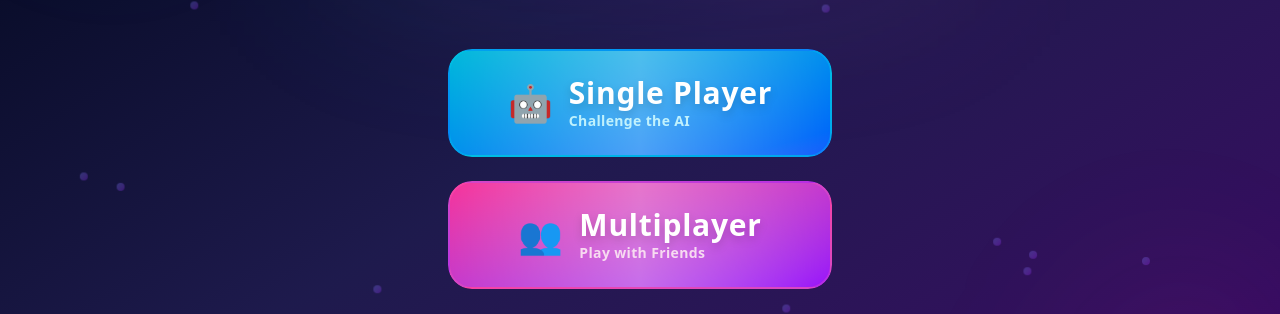
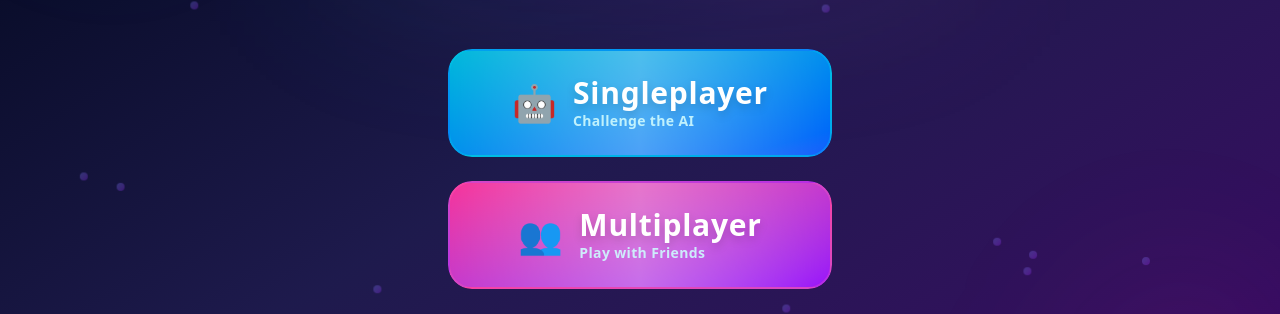
Before and after one commit to RitJaroen26/tic-tac-toe, a Next.js app: page / in a window 1280 px wide. Shown: the part 398-712 px from the top of the page. Built offline with nearby package versions, Linux system fonts and the light colour scheme.

Commit message:
add loading

```diff
--- a/components/homePage.tsx
+++ b/components/homePage.tsx
@@ -6,7 +6,15 @@ import Particles from "./particles";
 
 export default function HomePage() {
     const [hoveredButton, setHoveredButton] = useState<'single' | 'multi' | null>(null);
+    const [loading, setLoading] = useState(false);
     const router = useRouter();
+
+    const handleSinglePlayer = () => {
+        setLoading(true);
+        setTimeout(() => {
+            router.push("/single-player");
+        }, 800);
+    };
 
     return (
         <div className="relative flex flex-col items-center justify-center min-h-screen bg-gradient-to-br from-slate-950 via-indigo-950 to-purple-950 overflow-hidden">
@@ -71,7 +79,7 @@ export default function HomePage() {
 
                 <div className="flex flex-col gap-6 w-full max-w-sm">
                     <button
-                        onClick={() => router.push("/single-player")}
+                        onClick={handleSinglePlayer}
                         onMouseEnter={() => setHoveredButton('single')}
                         onMouseLeave={() => setHoveredButton(null)}
                         className="group relative overflow-hidden rounded-3xl"
@@ -89,18 +97,23 @@ export default function HomePage() {
                             </div>
 
                             <div className="relative flex items-center justify-center gap-4">
-                                <div className={`text-2xl sm:text-4xl transition-transform duration-300 ${hoveredButton === 'single' ? 'scale-125 rotate-12' : 'scale-100'
-                                    }`}>
+                                {loading ? (
+                                    <div className="w-6 h-6 border-4 border-white border-t-transparent rounded-full animate-spin"></div>
+                                ) : (
+                                    <div className={`text-2xl sm:text-4xl ${hoveredButton === 'single' ? 'scale-125 rotate-12' : 'scale-100'} transition-transform`}>
                                         🤖
                                     </div>
+                                )}
 
                                 <div className="text-left">
                                     <div className="text-2xl md:text-3xl font-black text-white tracking-wide drop-shadow-lg">
-                                        Single Player
+                                        {loading ? "Loading..." : "Singleplayer"}
                                     </div>
+                                    {!loading && (
                                         <div className="text-sm text-cyan-100 font-semibold tracking-wide opacity-90">
                                             Challenge the AI
                                         </div>
+                                    )}
                                 </div>
                             </div>
                         </div>
@@ -125,19 +138,22 @@ export default function HomePage() {
                             </div>
 
                             <div className="relative flex items-center justify-center gap-4">
-                                {/* Icon */}
-                                <div className={`text-2xl md:text-4xl transition-transform duration-300 ${hoveredButton === 'multi' ? 'scale-125 rotate-12' : 'scale-100'
-                                    }`}>
+                                {loading ? (
+                                    <div className="w-6 h-6 border-4 border-white border-t-transparent rounded-full animate-spin"></div>
+                                ) : (
+                                    <div className={`text-2xl sm:text-4xl ${hoveredButton === 'multi' ? 'scale-125 rotate-12' : 'scale-100'} transition-transform`}>
                                         👥
                                     </div>
-
+                                )}
                                 <div className="text-left">
                                     <div className="text-2xl md:text-3xl font-black text-white tracking-wide drop-shadow-lg">
-                                        Multiplayer
+                                        {loading ? "Loading..." : "Multiplayer"}
                                     </div>
-                                    <div className="text-sm text-pink-100 font-semibold tracking-wide opacity-90">
+                                    {!loading && (
+                                        <div className="text-sm text-cyan-100 font-semibold tracking-wide opacity-90">
                                             Play with Friends
                                         </div>
+                                    )}
                                 </div>
                             </div>
                         </div>
--- a/components/navbar.tsx
+++ b/components/navbar.tsx
@@ -75,7 +75,6 @@ export default function Navbar() {
                             />
                         </div>
 
-                        {/* Mobile Menu Button */}
                         <button
                             onClick={() => setIsMenuOpen(!isMenuOpen)}
                             className="md:hidden relative group p-2"
--- a/components/singlePlayerGame.tsx
+++ b/components/singlePlayerGame.tsx
@@ -14,6 +14,7 @@ export default function SinglePlayerGame() {
     const [status, setStatus] = useState("Your turn (X)");
     const [score, setScore] = useState({ player: 0, ai: 0, draws: 0 });
     const [lastWinner, setLastWinner] = useState<string | null>(null);
+    const [loading, setLoading] = useState<boolean>(false);
 
     useEffect(() => {
         if (!xIsNext && !winner) {
@@ -99,6 +100,14 @@ export default function SinglePlayerGame() {
             setStatus("Your turn (X)");
         }
     };
+
+    if (loading) {
+        return (
+            <div className="flex justify-center items-center h-screen">
+                <div className="w-12 h-12 border-4 border-gray-200 border-t-[#4cc1b3] rounded-full animate-spin"></div>
+            </div>
+        )
+    }
 
     return (
         <div className="min-h-screen bg-gradient-to-br from-slate-950 via-indigo-950 to-purple-950 flex items-center justify-center p-8 relative overflow-hidden">
```
Lines whose indentation alone changed are shown as unchanged.
